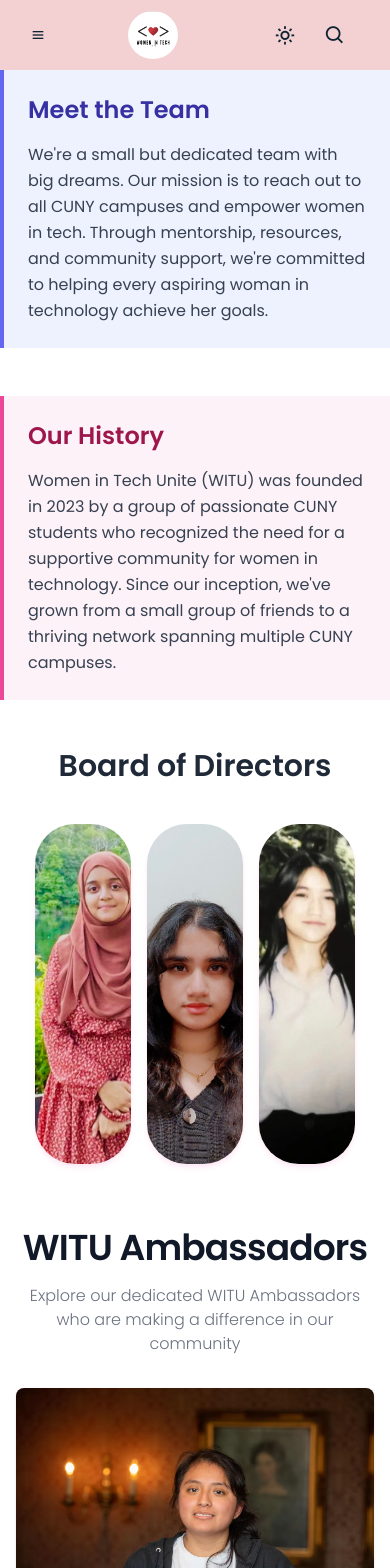
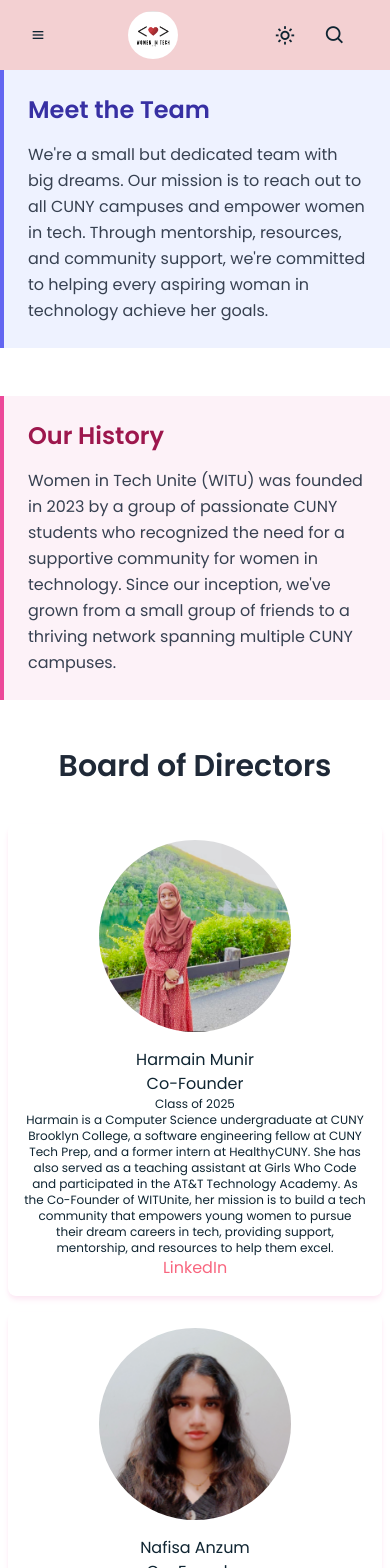
Before and after one commit to AliAngelinaaa/WITUnite, a React (Create React App) app: page /witunite/mtc in a window 390 px wide. Shown: the top 1568 px of the page. Built offline with nearby package versions, Linux system fonts and the light colour scheme.

Commit message:
mtc is working!!

```diff
--- a/src/components/MtcCard.jsx
+++ b/src/components/MtcCard.jsx
@@ -2,16 +2,24 @@
 
 function MtcCard({ member }) {
   return (
-    <div className="group w-24 h-[340px] overflow-hidden object-cover rounded-[40px] transition-all duration-500 ease-in-out flex justify-center shadow-md shadow-pink-100 hover:w-[70%] hover:mt-2.5">
+    <div className="group md:w-24 w-full md:h-[340px] h-auto overflow-hidden object-cover md:rounded-[40px] rounded-lg transition-all duration-500 ease-in-out flex md:flex-row flex-col justify-center shadow-md shadow-pink-100 md:hover:w-[70%] md:hover:mt-2.5 p-4 md:p-0">
       {member.name === "Harmain Munir" ? (
-        <img src={member.img} alt={member.name} className="w-[225px] object-cover object-[20%_center] scale-150 mr-8" />
+        <img
+          src={member.img}
+          alt={member.name}
+          className="md:w-[225px] w-48 h-48 md:h-auto object-cover object-[20%_center] md:scale-150 md:mr-8 mx-auto rounded-full md:rounded-none"
+        />
       ) : (
-        <img src={member.img} alt={member.name} className="w-[300px] object-cover"/>
+        <img
+          src={member.img}
+          alt={member.name}
+          className="md:w-[300px] w-48 h-48 md:h-auto object-cover mx-auto rounded-full md:rounded-none"
+        />
       )}
-      <div className="hidden p-[1%] items-center group-hover:flex flex-col ml-4">
+      <div className="md:hidden md:p-[1%] md:items-center md:group-hover:flex md:flex-col md:ml-4 flex flex-col items-center mt-4">
         <h2 className="text-center">{member.name}</h2>
         <h3 className="text-center">{member.role}</h3>
-        <p className="text-xs">
+        <p className="text-xs text-center md:text-left">
           Class of {member.classOf} <br />
           {member.bio}
         </p>
--- a/src/pages/contactus.jsx
+++ b/src/pages/contactus.jsx
@@ -20,7 +20,12 @@
     <>
       <div style={{ display: "flex" }}>
         <ContactForm />
-        <img className='contactimg' src={wit} alt="WIT Unite" style={{ width: '100%', height: 'auto' }} />
+        <img
+          className='contactimg'
+          src={wit}
+          alt="WIT Unite"
+          style={{ width: '100%', height: 'auto', maxWidth: '600px' }}
+        />
       </div>
       <section className="faq-section p-5">
         <div className="faq-container max-w-3xl mx-auto">
```
